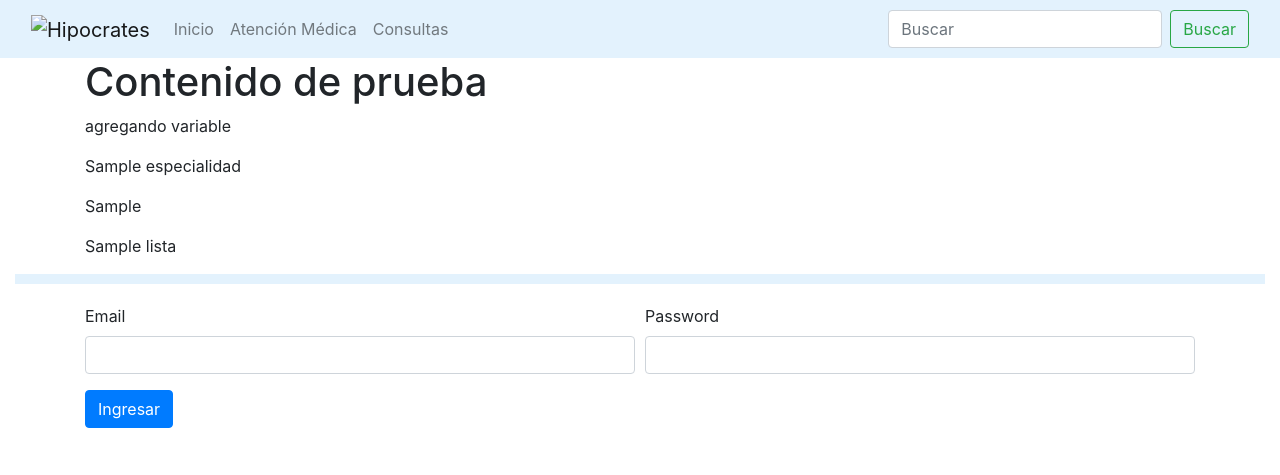
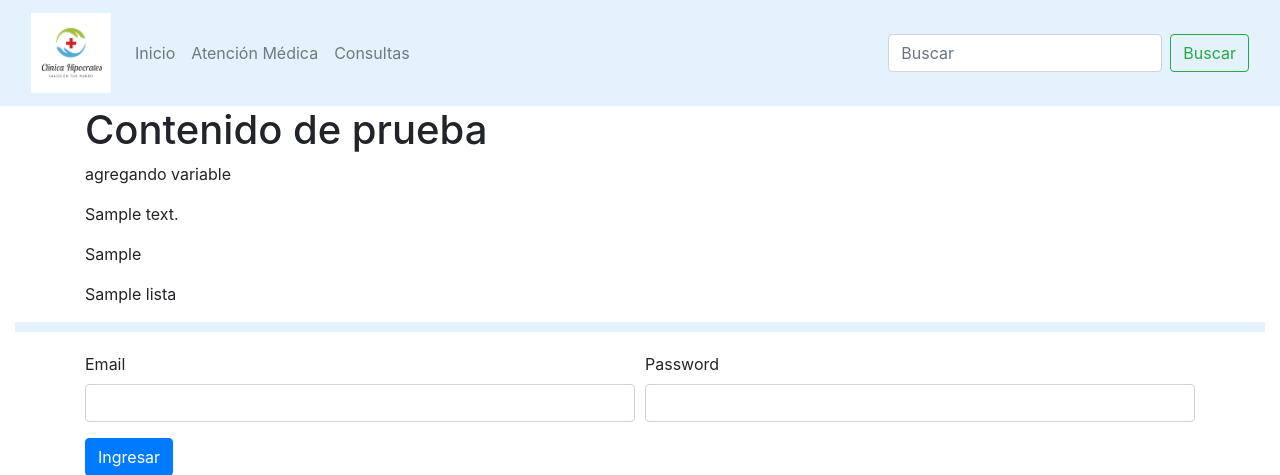
Before and after one commit to viceduoc/hipocrates, a Django app: template clinica/templates/clinica/home.html in a window 1280 px wide. Shown: the top 475 px of the page. Run offline with Django 3.2, Linux system fonts and the light colour scheme; the template is opened without the code that fills it: most values are stand-ins (such as "Sample title", 1, 10 or a date in 2020).

Commit message:
styles desde css

```diff
--- a/clinica/static/clinica/css/division.css
+++ b/clinica/static/clinica/css/division.css
@@ -1,3 +1,9 @@
 .line-division{
     background-color: #e3f2fd;
+    height: 10px;
 }
+
+.size-logo{
+    height: 80px;
+    width: 80px;
+}
--- a/clinica/templates/clinica/home.html
+++ b/clinica/templates/clinica/home.html
@@ -27,7 +27,7 @@
     <nav class="navbar navbar-expand-lg navbar-light sticky-top" style="background-color: #e3f2fd;">
         <div class="container-fluid">
             <a class="navbar-brand" href="">
-                <img src="" alt="Hipocrates"></img>
+                <img src="{% static 'clinica/img/hipo_500X500.png' %}" alt="Hipocrates" class="size-logo"></img>
             </a>
             <button class="navbar-toggler" type="button" data-bs-toggle="collapse" data-bs-target="#navbarNav"
                 aria-controls="navbarNav" aria-expanded="false" aria-label="Toggle navigation">
@@ -59,7 +59,7 @@
     <div class="container">
         <h1>Contenido de prueba</h1>
         <p>agregando variable</p>
-        <p>{{contexto.especialidad}}</p>
+        <p>{{contexto}}</p>
 
         <p>{{comidas.1}}</p>
 
@@ -68,10 +68,8 @@
         {% endfor %}
     </div>
     <div class="container-fluid" style="padding-bottom: 20px;">
-        <div class="col line-division"
-        style="background-color: #e3f2fd;
-        height: 10px;">
-
+        <div class="col line-division">
+<!-- es solo linea de division -->
         </div>
     </div>
 
--- a/clinica/views.py
+++ b/clinica/views.py
@@ -15,6 +15,6 @@ def prueba(request):
     return render(request, 'template/clinica/home.html', contexto)
 
 def test(request):
-    lista=[ "Lasaña", "Porotos"]
+    lista = [ "Lasaña", "Porotos", "Lentejas"]
     contexto = {"especialidad": "Medicina general", "comidas": lista}
     return render(request, 'template/clinica/home.html', contexto)
```
